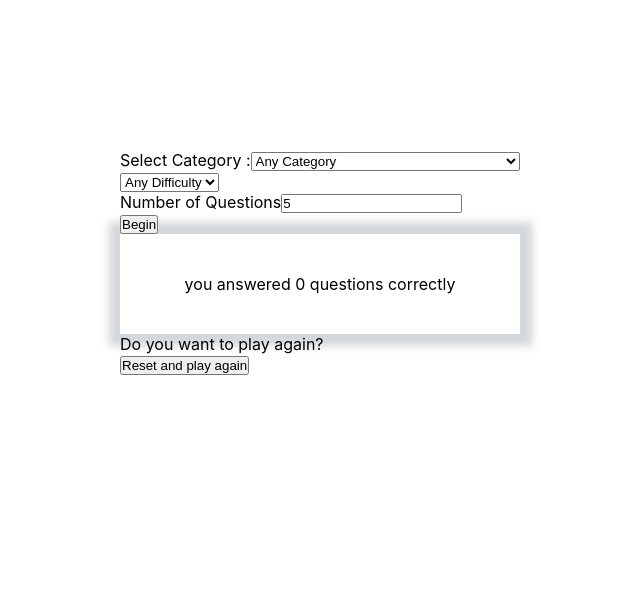
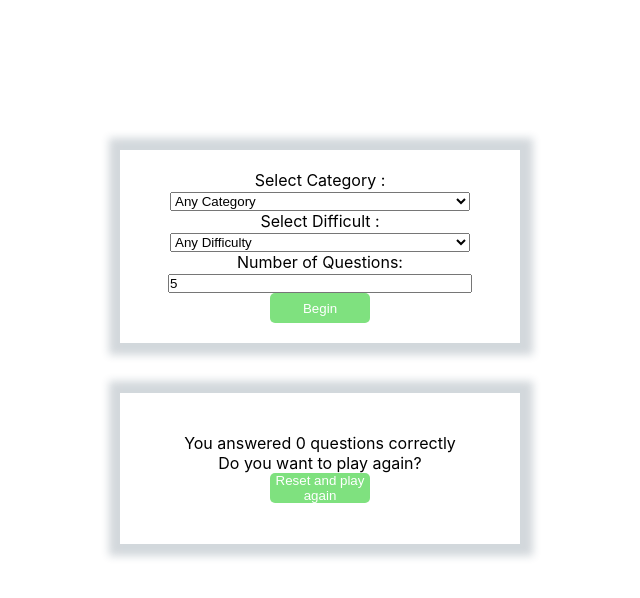
Before and after one commit to maskal2719/quiz, a React (Create React App) app: page / in a window 1280 px wide. Both pictures are taken after a click on the button "Reset and play again". Shown: the top 598 px of the page, without its empty margins (320-960 px from the left). Built offline with nearby package versions, Linux system fonts and the light colour scheme; no server answers.

Commit message:
add some styles

```diff
--- a/src/App.css
+++ b/src/App.css
@@ -43,3 +43,26 @@ li {
     list-style-type: none;
     margin: 10px;
 }
+
+button {
+    width: 100px;
+    height: 30px;
+    background-color: #7fe17f;
+    border: none;
+    border-radius: 5px;
+    color: white;
+}
+
+.setting {
+    flex-direction: column;
+    align-items: center;
+    justify-content: center;
+    margin-bottom: 50px;
+    text-align: center;
+    box-shadow: 1px 0px 8px 12px rgba(34, 60, 80, 0.2);
+    padding: 20px;
+}
+
+select, input {
+    width: 300px;
+}
--- a/src/App.tsx
+++ b/src/App.tsx
@@ -98,8 +98,9 @@ function App() {
 
     return (
         <div className="main">
-            <div style={startGame ? {display:'none'} : {display:"block"}}>
-                <div>Select Category :
+            <div className={'setting'} style={startGame ? {display: 'none'} : {display: "flex"}}>
+                <div>
+                    <p>Select Category :</p>
                     <select name="trivia_category" className="form-control" onChange={selectCategory}>
                         <option value="any">Any Category</option>
                         <option value="9">General Knowledge</option>
@@ -128,13 +129,17 @@ function App() {
                         <option value="32">Entertainment: Cartoon &amp; Animations</option>
                     </select>
                 </div>
+                <div>
+                    <p>Select Difficult :</p>
                     <select onChange={selectDifficult} name="trivia_difficulty" className="form-control">
-                        <option  value="any">Any Difficulty</option >
+                        <option value="any">Any Difficulty</option>
                         <option value="easy">Easy</option>
                         <option value="medium">Medium</option>
                         <option value="hard">Hard</option>
                     </select>
-                <div>Number of Questions
+                </div>
+                <div>
+                    <p>Number of Questions:</p>
                     <input onChange={changeNumberOfQuestions} value={numberOfQuestions} type="number" min={1}/>
                 </div>
                 <button onClick={() => getQuestions()}>Begin</button>
--- a/src/Components/Result.tsx
+++ b/src/Components/Result.tsx
@@ -9,10 +9,10 @@ const Result: React.FC<ResultPropsType> = ({answer, reset}) => {
     return (
         <>
             <div className={'card'}>
-                you answered {answer} questions correctly
+                <div>You answered {answer} questions correctly</div>
+                <div>Do you want to play again?</div>
+                <button onClick={reset}>Reset and play again</button>
             </div>
-            <div>Do you want to play again?</div>
-            <button onClick={reset}>Reset and play again</button>
         </>
     );
 };
```
